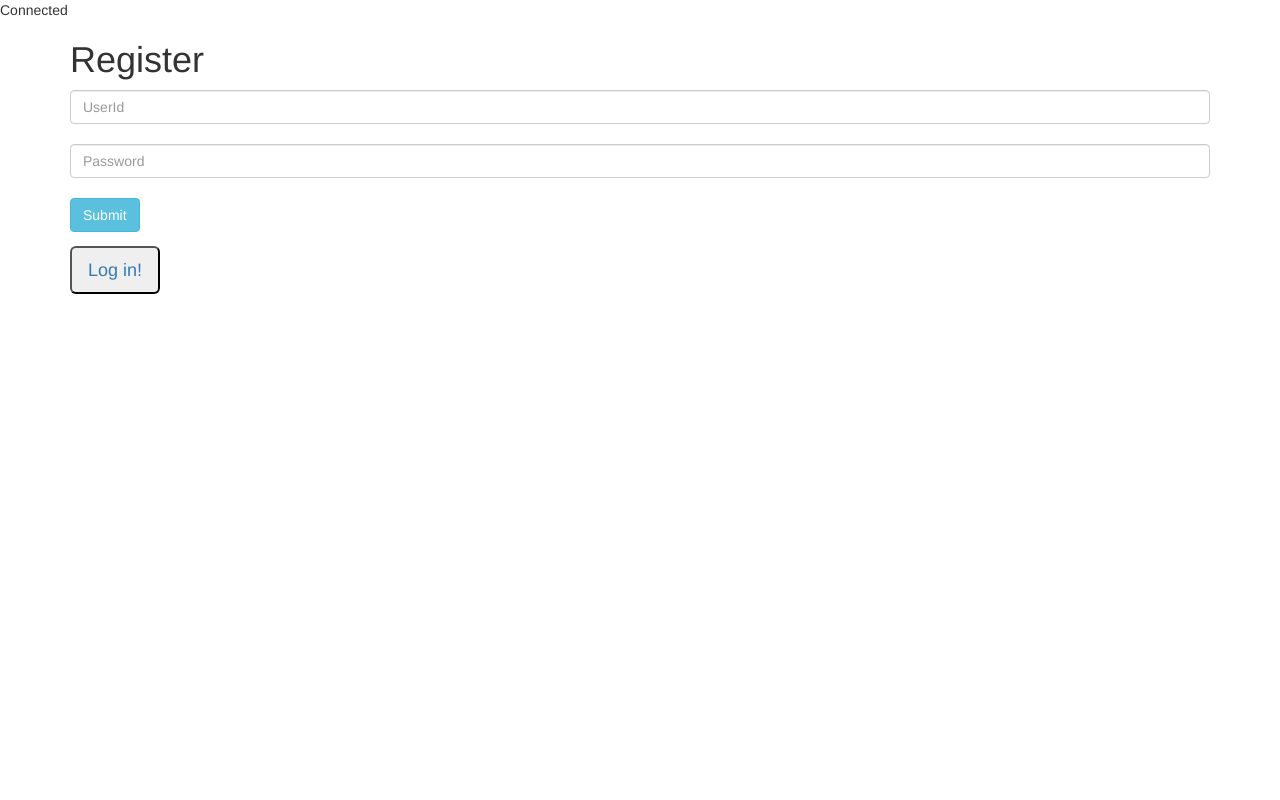
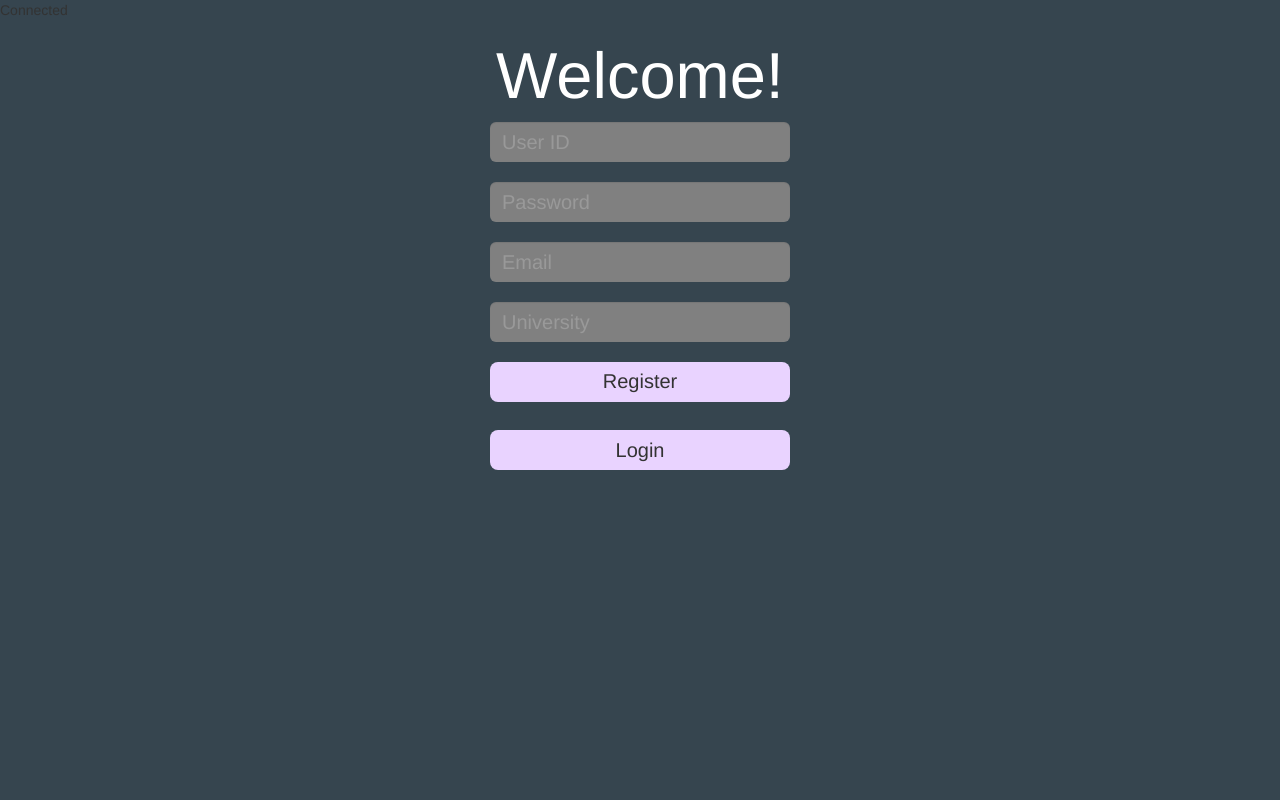
Before and after one commit to GabLikesCoffee/DatabaseConceptsProjectMAMP, a PHP site: page /register.php in a window 1280 px wide. Run offline with PHP 8.4, Linux system fonts and the light colour scheme.

Commit message:
Login and Register Update
Cosmetic changes

```diff
--- a/register.php
+++ b/register.php
@@ -39,25 +39,107 @@ if (
     <link rel="stylesheet" href="https://maxcdn.bootstrapcdn.com/bootstrap/3.4.1/css/bootstrap.min.css">
     <script src="https://ajax.googleapis.com/ajax/libs/jquery/3.6.3/jquery.min.js"></script>
     <script src="https://maxcdn.bootstrapcdn.com/bootstrap/3.4.1/js/bootstrap.min.js"></script>
-    <title>APP</title>
+    <title>Register</title>
 </head>
 
 <body>
     <div class="container">
-        <h1>Register</h1>
+        <h1>Welcome!</h1>
         <form method="post" name="submit">
-            <input required type="text" name="userId" class="form-control" placeholder="UserId"></input>
+
+            <input required type="text" name="userId" class="form-control" placeholder="User ID"></input>
             <br />
 
             <input required type="password" name="password" class="form-control" placeholder="Password"></input>
             <br />
 
-            <button class="btn btn-info" name="submit" type="submit">Submit</button>
+            <!-- needs user level input -->
+
+            <input  type="email" name="email" class="form-control" placeholder="Email"></input>
             <br />
 
+            <input  type="text" name="university" class="form-control" placeholder="University"></input>
+            <br />
+
+            <div class="btn-div">
+                <button name="submit" type="submit">Register</button>
+                <br />
+            </div>
+
         </form>
-        <a href="/DC_Project/login.php"><button class="btn-lg">Log in!</button></a>
+        <div class="btn-div">
+            <button onclick="window.location.href = '/DC_Project/login.php';">Login</button>
+        </div>
     </div>
 </body>
 
 </html>
+
+<style>
+
+body
+{
+    background-color: #36454F;
+    margin-bottom: 200px;
+}
+
+h1
+{
+    font-size: 65px;
+    color: white;
+    text-align: center;
+}
+
+.btn-div
+{
+    font-size: 20px;
+    display: flex;
+    flex-direction: column;
+    align-items: center;
+}
+
+button
+{
+    background-color: #E9D3FF;
+    height:40px;
+    width: 300px;
+    border: none;
+    border-radius: 8px;
+    cursor: pointer;
+    transition: opacity 0.35, color 0.35s;
+    box-shadow:  5px 5px 10px black(0, 0, 0, .15);
+    transition: box-shadow 0.15s;
+    transition: background-color 0.15s;
+    text-align: center;
+}
+
+button:hover
+{
+    background-color: rgb(255, 255, 255);
+}
+
+form
+{
+    align-items: center;
+    width: 250px;
+    margin: auto;
+    display: flex;
+    flex-direction: column;
+    align-items: center;
+}
+
+.form-control
+{
+    color: black;
+    font-size: 20px;
+    text-align: left;
+    border: none;
+    border-radius: 6px;
+    height:40px;
+    width: 300px;
+    padding-bottom: 5px;
+    background-color: grey;
+}
+
+
+</style>
```
Also changed, not shown: login.php (+80 -7 lines).
